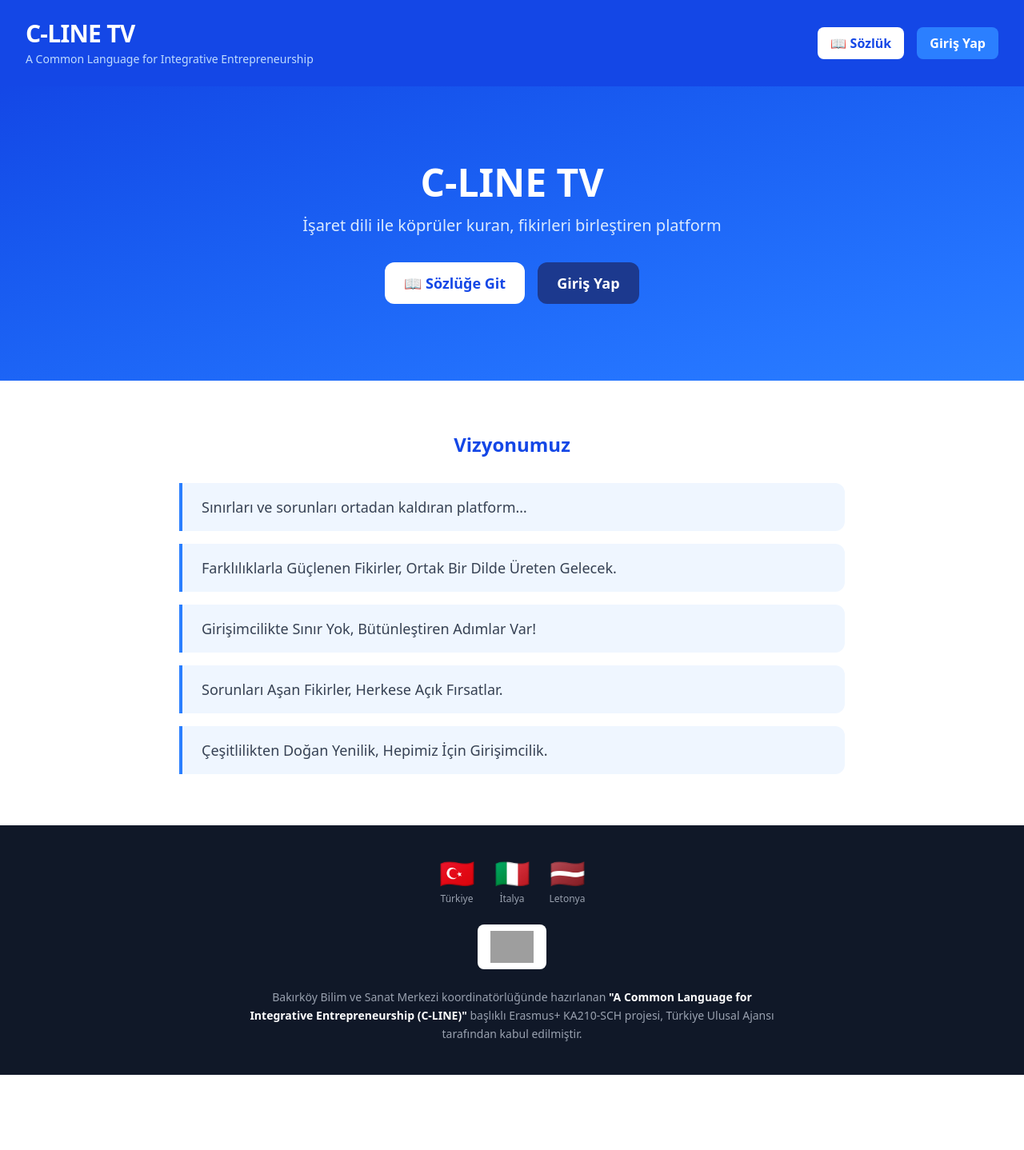
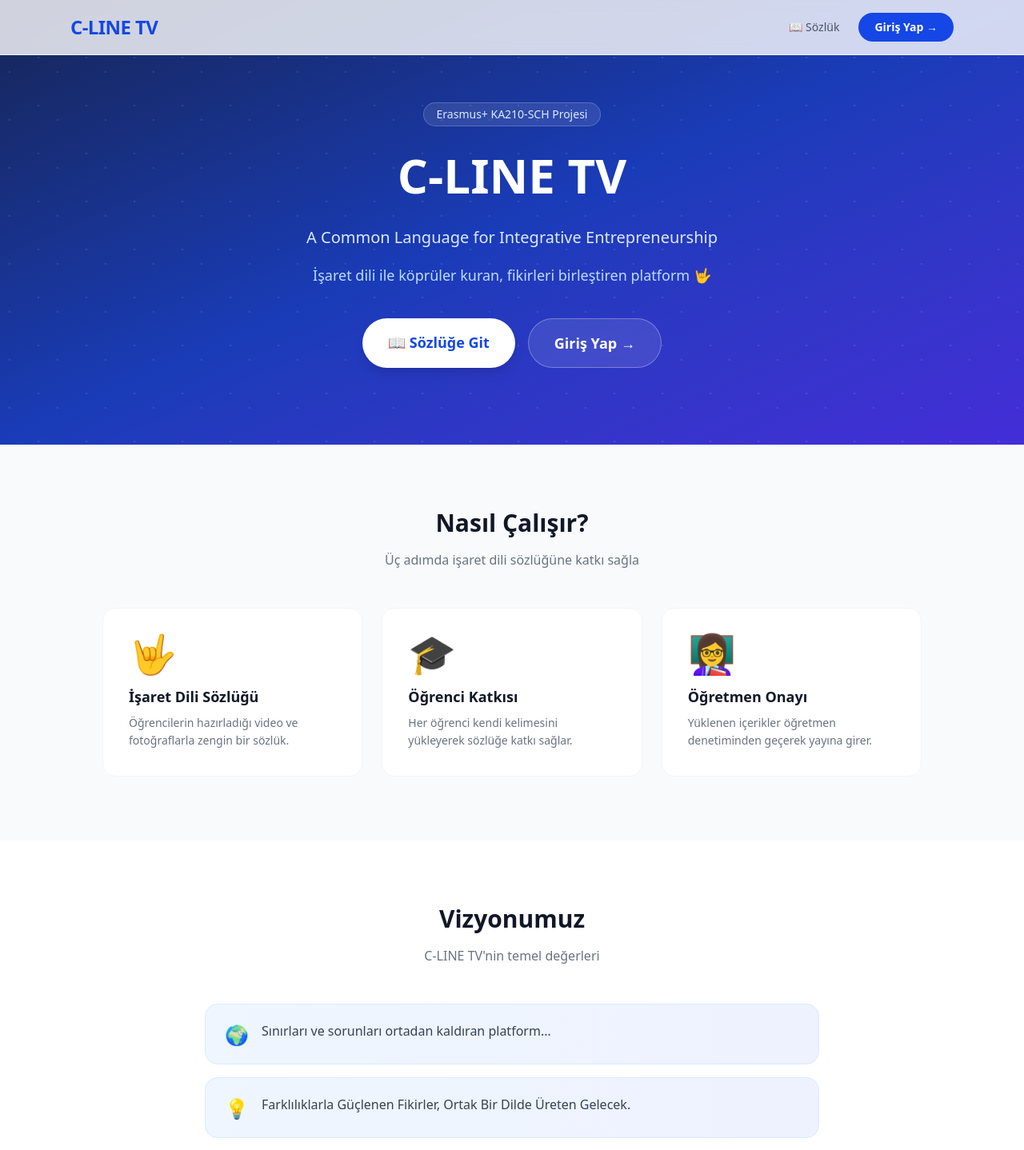
Before and after one commit to bakirkoybilsem1/c-line-tv, a React (Vite) app: page / in a window 1280 px wide. Shown: the top 1438 px of the page at 80% size. Before the commit the page ends 1344 px from the top, so only its background shows below. Built offline with nearby package versions, Linux system fonts and the light colour scheme; no server answers; grey boxes are pictures that could not be loaded.

Commit message:
Update Home.jsx

```diff
--- a/src/pages/Home.jsx
+++ b/src/pages/Home.jsx
@@ -2,56 +2,108 @@
 import Footer from '../components/Footer'
 
 const slogans = [
-  'Sınırları ve sorunları ortadan kaldıran platform…',
-  'Farklılıklarla Güçlenen Fikirler, Ortak Bir Dilde Üreten Gelecek.',
-  'Girişimcilikte Sınır Yok, Bütünleştiren Adımlar Var!',
-  'Sorunları Aşan Fikirler, Herkese Açık Fırsatlar.',
-  'Çeşitlilikten Doğan Yenilik, Hepimiz İçin Girişimcilik.',
+  { icon: '🌍', text: 'Sınırları ve sorunları ortadan kaldıran platform…' },
+  { icon: '💡', text: 'Farklılıklarla Güçlenen Fikirler, Ortak Bir Dilde Üreten Gelecek.' },
+  { icon: '🚀', text: 'Girişimcilikte Sınır Yok, Bütünleştiren Adımlar Var!' },
+  { icon: '🤝', text: 'Sorunları Aşan Fikirler, Herkese Açık Fırsatlar.' },
+  { icon: '✨', text: 'Çeşitlilikten Doğan Yenilik, Hepimiz İçin Girişimcilik.' },
+]
+
+const features = [
+  { icon: '🤟', title: 'İşaret Dili Sözlüğü', desc: 'Öğrencilerin hazırladığı video ve fotoğraflarla zengin bir sözlük.' },
+  { icon: '🎓', title: 'Öğrenci Katkısı', desc: 'Her öğrenci kendi kelimesini yükleyerek sözlüğe katkı sağlar.' },
+  { icon: '👩‍🏫', title: 'Öğretmen Onayı', desc: 'Yüklenen içerikler öğretmen denetiminden geçerek yayına girer.' },
 ]
 
 export default function Home() {
   return (
     <div className="min-h-screen flex flex-col bg-white">
-      <header className="bg-blue-700 text-white py-6 px-8 flex items-center justify-between">
-        <div>
-          <h1 className="text-3xl font-bold tracking-tight">C-LINE TV</h1>
-          <p className="text-blue-200 text-sm mt-1">A Common Language for Integrative Entrepreneurship</p>
+
+      {/* Navbar */}
+      <nav className="fixed top-0 left-0 right-0 z-50 bg-white/80 backdrop-blur border-b border-gray-100">
+        <div className="max-w-6xl mx-auto px-6 py-4 flex items-center justify-between">
+          <div className="flex items-center gap-2">
+            <span className="text-2xl font-black text-blue-700 tracking-tight">C-LINE TV</span>
           </div>
-        <nav className="flex gap-4">
-          <Link to="/dictionary" className="bg-white text-blue-700 font-semibold px-4 py-2 rounded-lg hover:bg-blue-50 transition">
+          <div className="flex items-center gap-3">
+            <Link to="/dictionary" className="text-gray-600 hover:text-blue-700 font-medium text-sm transition px-3 py-2">
               📖 Sözlük
             </Link>
-          <Link to="/login" className="bg-blue-500 text-white font-semibold px-4 py-2 rounded-lg hover:bg-blue-400 transition">
-            Giriş Yap
-          </Link>
-        </nav>
-      </header>
-
-      <div className="bg-gradient-to-br from-blue-700 to-blue-500 text-white py-24 px-8 text-center">
-        <h2 className="text-5xl font-extrabold mb-4">C-LINE TV</h2>
-        <p className="text-xl text-blue-100 max-w-2xl mx-auto">
-          İşaret dili ile köprüler kuran, fikirleri birleştiren platform
-        </p>
-        <div className="mt-8 flex gap-4 justify-center">
-          <Link to="/dictionary" className="bg-white text-blue-700 font-bold px-6 py-3 rounded-xl hover:bg-blue-50 transition text-lg">
-            📖 Sözlüğe Git
-          </Link>
-          <Link to="/login" className="bg-blue-900 text-white font-bold px-6 py-3 rounded-xl hover:bg-blue-800 transition text-lg">
-            Giriş Yap
+            <Link to="/login" className="bg-blue-700 text-white font-semibold px-5 py-2 rounded-full hover:bg-blue-600 transition text-sm">
+              Giriş Yap →
             </Link>
           </div>
         </div>
+      </nav>
 
-      <div className="max-w-4xl mx-auto py-16 px-8 w-full">
-        <h3 className="text-2xl font-bold text-blue-700 mb-8 text-center">Vizyonumuz</h3>
-        <div className="grid gap-4">
-          {slogans.map((slogan, i) => (
-            <div key={i} className="bg-blue-50 border-l-4 border-blue-500 px-6 py-4 rounded-r-xl text-gray-700 text-lg font-medium">
-              {slogan}
+      {/* Hero */}
+      <section className="pt-32 pb-24 px-6 bg-gradient-to-br from-blue-950 via-blue-800 to-indigo-700 text-white relative overflow-hidden">
+        <div className="absolute inset-0 opacity-10" style={{backgroundImage: 'radial-gradient(circle at 20% 50%, white 1px, transparent 1px), radial-gradient(circle at 80% 20%, white 1px, transparent 1px)', backgroundSize: '60px 60px'}}></div>
+        <div className="max-w-4xl mx-auto text-center relative z-10">
+          <div className="inline-block bg-white/10 border border-white/20 rounded-full px-4 py-1 text-sm text-blue-100 mb-6">
+            Erasmus+ KA210-SCH Projesi
+          </div>
+          <h1 className="text-6xl font-black mb-6 leading-tight">
+            C-LINE TV
+          </h1>
+          <p className="text-xl text-blue-100 max-w-2xl mx-auto mb-4 leading-relaxed">
+            A Common Language for Integrative Entrepreneurship
+          </p>
+          <p className="text-blue-200 text-lg mb-10">
+            İşaret dili ile köprüler kuran, fikirleri birleştiren platform 🤟
+          </p>
+          <div className="flex gap-4 justify-center flex-wrap">
+            <Link to="/dictionary" className="bg-white text-blue-700 font-bold px-8 py-4 rounded-full hover:bg-blue-50 transition text-lg shadow-lg">
+              📖 Sözlüğe Git
+            </Link>
+            <Link to="/login" className="bg-white/10 border border-white/30 text-white font-bold px-8 py-4 rounded-full hover:bg-white/20 transition text-lg backdrop-blur">
+              Giriş Yap →
+            </Link>
+          </div>
+        </div>
+      </section>
+
+      {/* Features */}
+      <section className="py-20 px-6 bg-gray-50">
+        <div className="max-w-5xl mx-auto">
+          <h2 className="text-3xl font-black text-center text-gray-900 mb-4">Nasıl Çalışır?</h2>
+          <p className="text-center text-gray-500 mb-12">Üç adımda işaret dili sözlüğüne katkı sağla</p>
+          <div className="grid grid-cols-1 md:grid-cols-3 gap-6">
+            {features.map((f, i) => (
+              <div key={i} className="bg-white rounded-2xl p-8 border border-gray-100 hover:shadow-lg transition hover:-translate-y-1">
+                <div className="text-5xl mb-4">{f.icon}</div>
+                <h3 className="text-lg font-bold text-gray-900 mb-2">{f.title}</h3>
+                <p className="text-gray-500 text-sm leading-relaxed">{f.desc}</p>
               </div>
             ))}
           </div>
         </div>
+      </section>
+
+      {/* Slogans */}
+      <section className="py-20 px-6 bg-white">
+        <div className="max-w-3xl mx-auto">
+          <h2 className="text-3xl font-black text-center text-gray-900 mb-4">Vizyonumuz</h2>
+          <p className="text-center text-gray-500 mb-12">C-LINE TV'nin temel değerleri</p>
+          <div className="space-y-4">
+            {slogans.map((s, i) => (
+              <div key={i} className="flex items-start gap-4 bg-gradient-to-r from-blue-50 to-indigo-50 border border-blue-100 rounded-2xl px-6 py-5">
+                <span className="text-2xl mt-0.5">{s.icon}</span>
+                <p className="text-gray-700 font-medium leading-relaxed">{s.text}</p>
+              </div>
+            ))}
+          </div>
+        </div>
+      </section>
+
+      {/* CTA */}
+      <section className="py-20 px-6 bg-blue-700 text-white text-center">
+        <h2 className="text-4xl font-black mb-4">Hemen Başla</h2>
+        <p className="text-blue-100 mb-8 text-lg">İşaret dili sözlüğüne katkı sağla, fark yarat.</p>
+        <Link to="/login" className="bg-white text-blue-700 font-bold px-10 py-4 rounded-full hover:bg-blue-50 transition text-lg inline-block">
+          Giriş Yap →
+        </Link>
+      </section>
 
       <Footer />
     </div>
```
Lines whose indentation alone changed are shown as unchanged.
